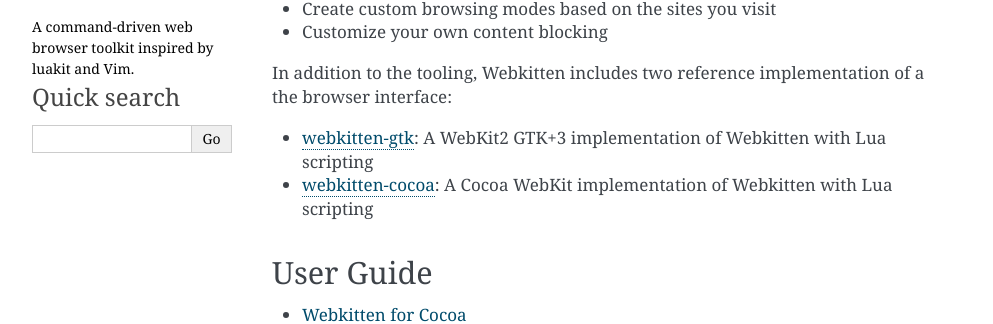
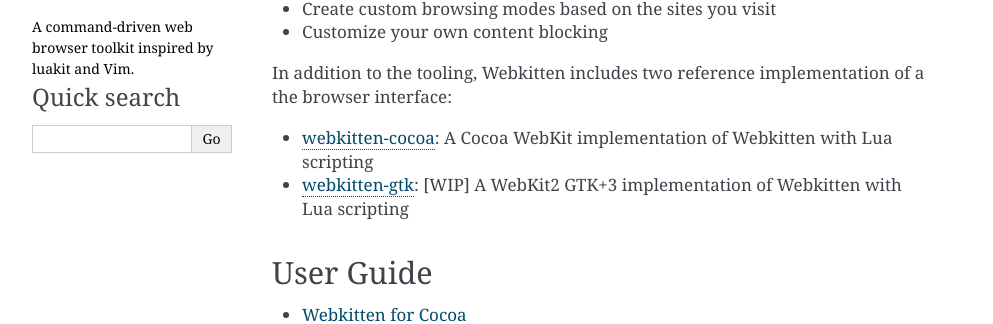
Before and after one commit to kattrali/webkitten, a Sphinx documentation site: the page built from docs/index.rst, in a window 1280 px wide. Shown: the part 307-631 px from the top of the page, without its empty margins (148-1141 px from the left). Built offline with Sphinx 7.4.7, drawn with Linux system fonts in a browser that asks for light colours.

Commit message:
[docs] Mark gtk+ as unfinished

```diff
--- a/docs/index.rst
+++ b/docs/index.rst
@@ -16,9 +16,9 @@
 In addition to the tooling, Webkitten includes two reference implementation of
 a the browser interface:
 
-- webkitten-gtk_: A WebKit2 GTK+3 implementation of Webkitten with Lua
+- webkitten-cocoa_: A Cocoa WebKit implementation of Webkitten with Lua
   scripting
-- webkitten-cocoa_: A Cocoa WebKit implementation of Webkitten with Lua
+- webkitten-gtk_: [WIP] A WebKit2 GTK+3 implementation of Webkitten with Lua
   scripting
 
 User Guide
```
